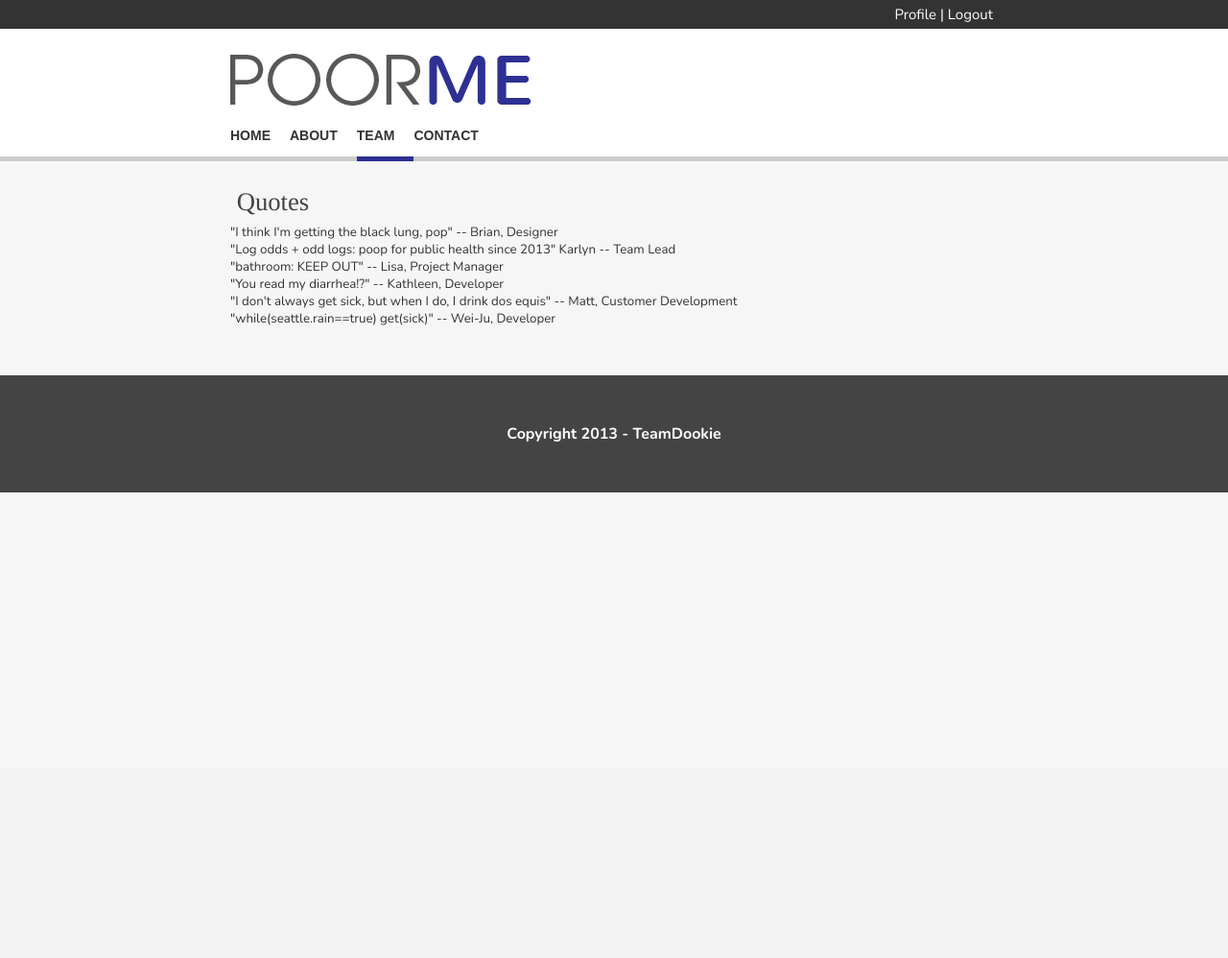
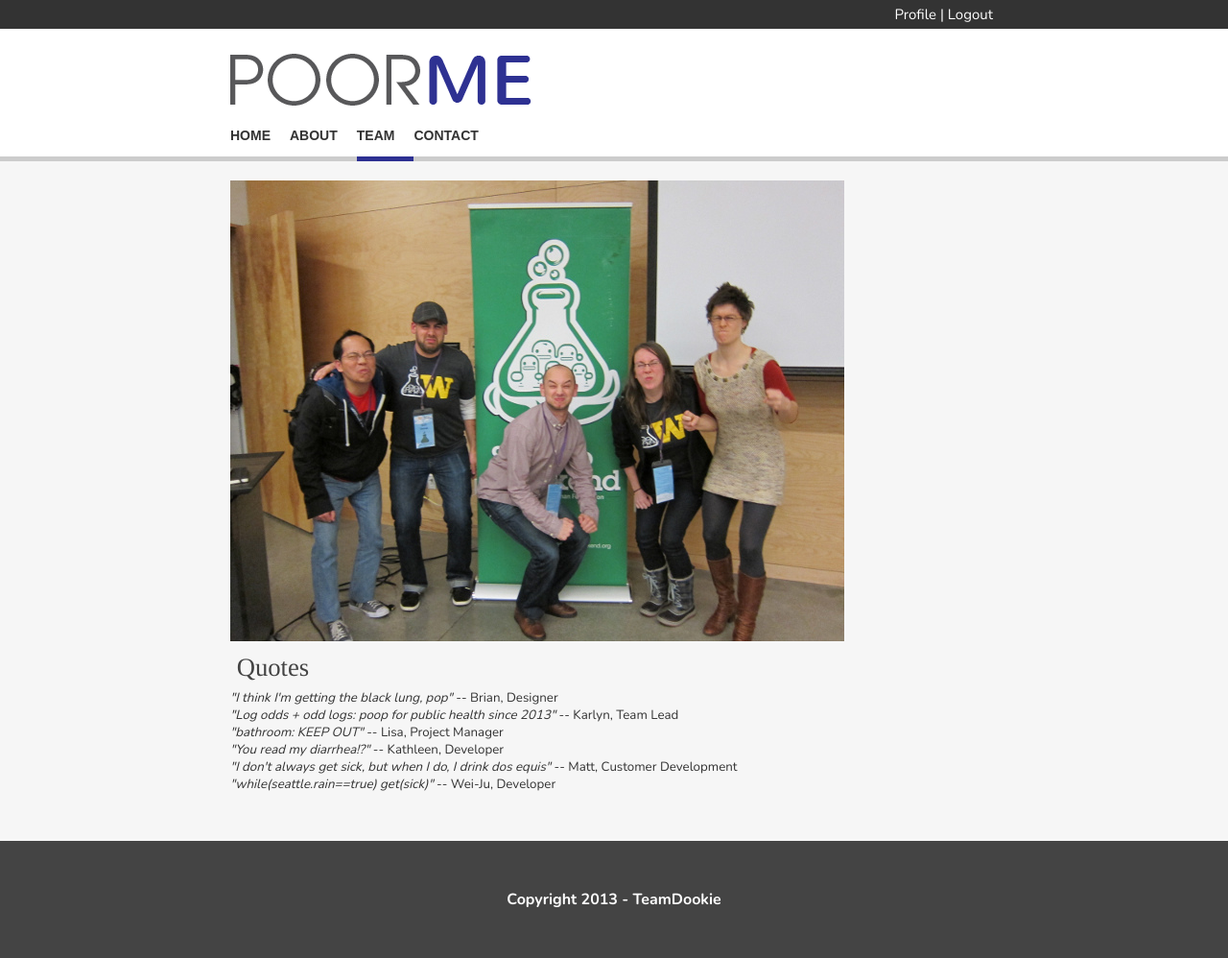
Before and after one commit to weiju/poorme, a Django app: page /team in a window 1280 px wide. Shown: the whole page at 96% size. Before the commit the page ends 513 px from the top, so only its background shows below. Run offline with Django 3.2, Linux system fonts and the light colour scheme; parts of the project's set-up code (start-up, migrations or seed data) failed here and were passed over.

Commit message:
added team picture

```diff
--- a/static/css/main.css
+++ b/static/css/main.css
@@ -268,3 +268,7 @@ a.buttonlink {
     text-decoration: none;
     color: #fff;
 }
+
+.quote {
+    font-style: italic;
+}
--- a/templates/team.html
+++ b/templates/team.html
@@ -1,11 +1,12 @@
 {% extends 'base.html' %}
 {% block title %}PoorMe - Our Team{% endblock %}
 {% block content %}
+<img src="static/images/teamdookie.jpg" style="border: 0">
 <h3>Quotes</h3>
-<div>"I think I'm getting the black lung, pop" -- Brian, Designer</div>
-<div>"Log odds + odd logs: poop for public health since 2013" Karlyn -- Team Lead</div>
-<div>"bathroom: KEEP OUT" -- Lisa, Project Manager</div>
-<div>"You read my diarrhea!?" -- Kathleen, Developer</div>
-<div>"I don't always get sick, but when I do, I drink dos equis" -- Matt, Customer Development</div>
-<div>"while(seattle.rain==true) get(sick)" -- Wei-Ju, Developer</div>
+<div><span class="quote">"I think I'm getting the black lung, pop"</span> -- Brian, Designer</div>
+<div><span class="quote">"Log odds + odd logs: poop for public health since 2013"</span> -- Karlyn, Team Lead</div>
+<div><span class="quote">"bathroom: KEEP OUT"</span> -- Lisa, Project Manager</div>
+<div><span class="quote">"You read my diarrhea!?"</span> -- Kathleen, Developer</div>
+<div><span class="quote">"I don't always get sick, but when I do, I drink dos equis"</span> -- Matt, Customer Development</div>
+<div><span class="quote">"while(seattle.rain==true) get(sick)"</span> -- Wei-Ju, Developer</div>
 {% endblock %}
```
Also changed, not shown: static/images/teamdookie.jpg (added).
